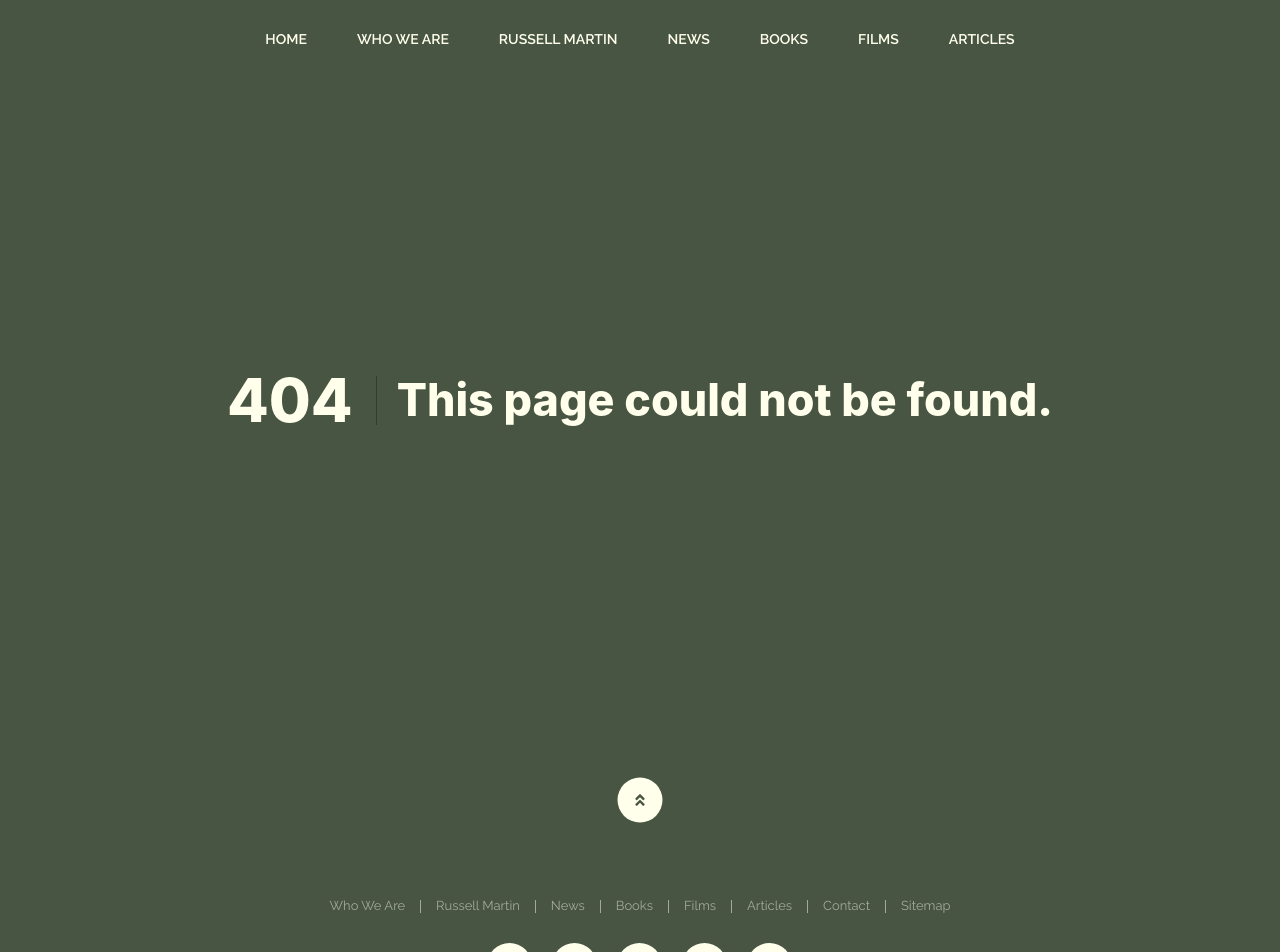
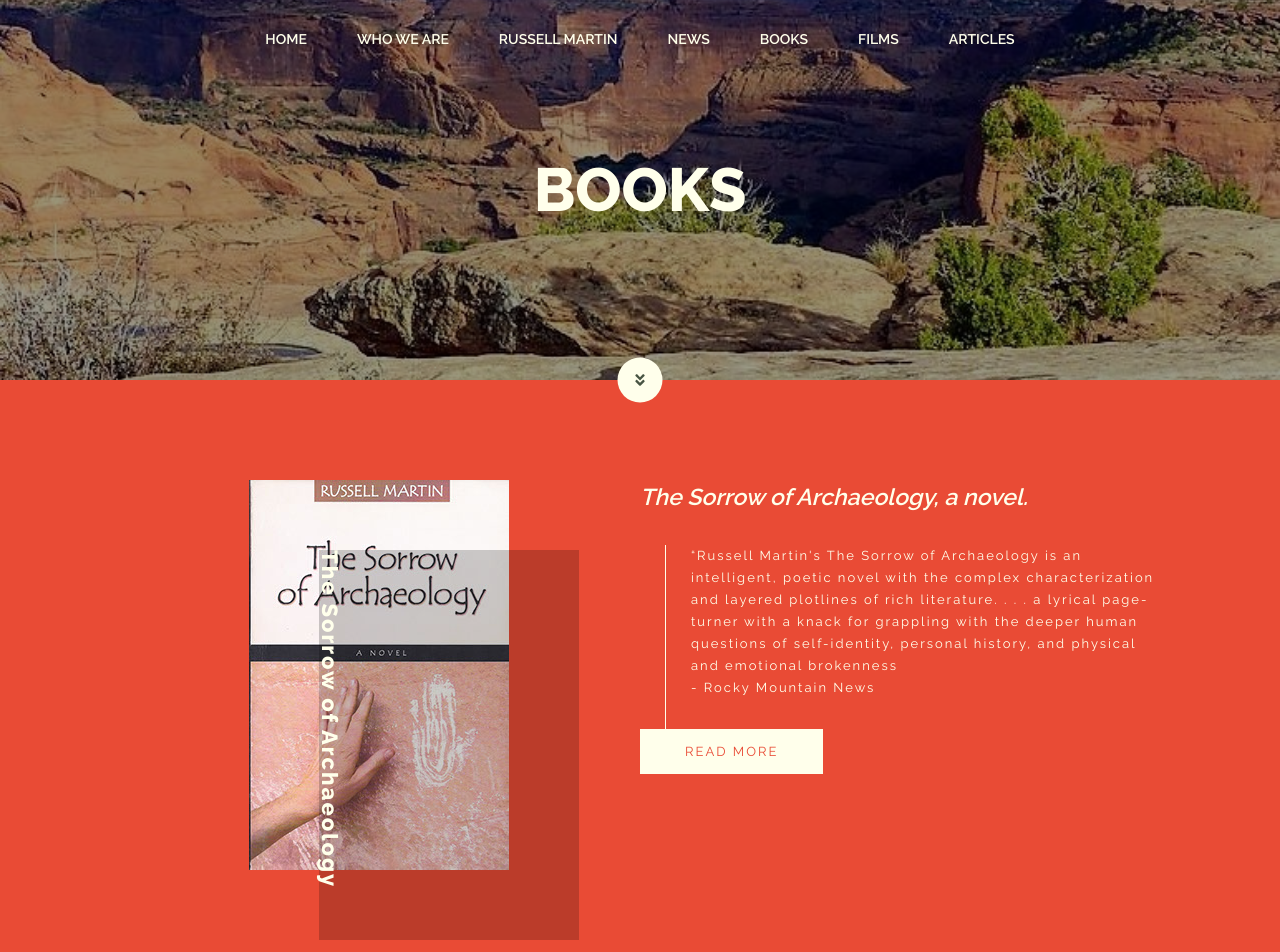
Before and after one commit to touficnabi/sayyesquickly, a Next.js app: page /books in a window 1280 px wide. Before the commit this address had no page. Shown: the top 952 px of the page. Built offline with nearby package versions, Linux system fonts and the light colour scheme.

Commit message:
wip books

```diff
--- a/component/News.js
+++ b/component/News.js
@@ -1,13 +1,11 @@
 import styles from '../styles/News.module.scss';
 
-const News = ({title, description, link, url}) => {
-
-    const newsExternalLink = link ? `<a href="${url}" target="_blank" rel="noopener noreferrer">${link}</a>` : ''
+const News = ({title, children}) => {
 
     return(
         <div className={styles.news_item}>
             <h3 className={styles.news_title}>{title}</h3>
-            <p className={styles.news_description}>{description} <span className={styles.news_external_link} dangerouslySetInnerHTML={{__html: newsExternalLink}}></span></p>
+            <p className={styles.news_description}>{children}</p>
         </div>
     )
 }
--- a/component/PortfolioItem.js
+++ b/component/PortfolioItem.js
@@ -3,20 +3,43 @@ import styles from '../styles/PortfolioItem.module.scss';
 import Image from 'next/image';
 import Link from 'next/link';
 
-const PortfolioItem = ({reversed, image, title, description, link, buttonText}) => {
+const PortfolioItem = ({reversed, book, name, image, children}) => {
+
+    if (book){
+        return(
+            <div className={ reversed ? `${styles.portfolio} ${styles.reversed}` : styles.portfolio} style={book? {padding: '100px 0', margin : '0'} : ''} >
+                <Container fluid className={styles.book}>
+                    <Row className="justify-content-center">
+                        <Col md={10}>
+                            <div className={styles.wrapper}>
+                                <div className={styles.portfolio__image}>
+                                    <div>
+                                        <Image src={image} alt={name} />
+                                        <div className={styles.book_name}><p>{name}</p></div>
+                                    </div>
+                                </div>
+                                <div className={styles.portfolio__info}>
+                                    {children}
+                                </div>
+                            </div>
+                        </Col>
+                    </Row>
+                </Container>
+            </div>
+        )
+    }
+
     return (
         <div className={ reversed ? `${styles.portfolio} ${styles.reversed}` : styles.portfolio}>
             <Container>
                 <Row className="justify-content-center">
-                    <Col md={9}>
+                    <Col md={10}>
                         <div className={styles.wrapper}>
                             <div className={styles.portfolio__image}>
-                                <Image src={image} />
+                                <Image src={image} alt={children[0].props.children} />
                             </div>
                             <div className={styles.portfolio__info}>
-                                <h4 className={styles.portfolio__title}>{title}</h4>
-                                <p className={styles.portfolio__description}>{description}</p>
-                                <Link href={link}><a className="button solid">{buttonText}</a></Link>
+                                {children}
                             </div>
                         </div>
                     </Col>
--- /dev/null
+++ b/pages/books.js
@@ -0,0 +1,41 @@
+import Head from 'next/head';
+import Link from 'next/link';
+import PageHero from '../component/PageHero';
+import PortfolioItem from '../component/PortfolioItem';
+import HeroImage from '../public/img/books-hero.jpeg';
+import book1 from '../public/img/book1.jpeg';
+import styles from '../styles/Books.module.scss'
+
+const Books = () => {
+    return(
+        <main>
+            <Head>
+                <title>Books by Russell Martin</title>
+            </Head>
+            <PageHero text="Books" image={HeroImage} />
+            <div className={styles.books}>
+                <PortfolioItem image={book1} book name="The Sorrow of Archaeology">
+                    <h4>The Sorrow of Archaeology, a novel.</h4>
+                    <p>“Russell Martin's The Sorrow of Archaeology is an intelligent, poetic novel with the complex characterization and layered plotlines of rich literature. . . . a lyrical page-turner with a knack for grappling with the deeper human questions of self-identity, personal history, and physical and emotional brokenness <br />- Rocky Mountain News</p>
+                    <Link href="/news"><a className="button solid">Read More</a></Link>
+                </PortfolioItem>
+                <PortfolioItem image={book1} book name="Picassos War" reversed>
+                    <h4>The Sorrow of Archaeology, a novel.</h4>
+                    <p>“Russell Martin's The Sorrow of Archaeology is an intelligent, poetic novel with the complex characterization and layered plotlines of rich literature. . . . a lyrical page-turner with a knack for grappling with the deeper human questions of self-identity, personal history, and physical and emotional brokenness <br />- Rocky Mountain News</p>
+                    <Link href="/news"><a className="button solid">Read More</a></Link>
+                </PortfolioItem>
+                <PortfolioItem image={book1} book >
+                    <h4>The Sorrow of Archaeology, a novel.</h4>
+                    <p>“Russell Martin's The Sorrow of Archaeology is an intelligent, poetic novel with the complex characterization and layered plotlines of rich literature. . . . a lyrical page-turner with a knack for grappling with the deeper human questions of self-identity, personal history, and physical and emotional brokenness <br />- Rocky Mountain News</p>
+                    <Link href="/news"><a className="button solid">Read More</a></Link>
+                </PortfolioItem>
+                <PortfolioItem image={book1} book reversed>
+                    <h4>The Sorrow of Archaeology, a novel.</h4>
+                    <p>“Russell Martin's The Sorrow of Archaeology is an intelligent, poetic novel with the complex characterization and layered plotlines of rich literature. . . . a lyrical page-turner with a knack for grappling with the deeper human questions of self-identity, personal history, and physical and emotional brokenness <br />- Rocky Mountain News</p>
+                    <Link href="/news"><a className="button solid">Read More</a></Link>
+                </PortfolioItem>
+            </div>
+        </main>
+    )
+}
+export default Books;
--- /dev/null
+++ b/styles/Books.module.scss
@@ -0,0 +1,7 @@
+@import 'variables';
+
+.books{
+    > div:nth-child(odd){
+        background-color: $red;
+    }
+}
--- a/styles/News.module.scss
+++ b/styles/News.module.scss
@@ -18,7 +18,7 @@
     }
 
     .news_description{
-        .news_external_link a{
+        a{
             color: $red;
             font-weight: 800;
         }
--- a/styles/PortfolioItem.module.scss
+++ b/styles/PortfolioItem.module.scss
@@ -4,6 +4,32 @@
     margin: 100px 0;
     &:first-of-type{ margin-top: 0; }
     &:last-of-type{ margin-bottom: 0; }
+
+    .book {
+        .portfolio__image{
+            > div{
+                display: flex;
+                position: relative;
+                > div { z-index: 9; } //image container div created by next/image
+                .book_name{
+                    position: absolute;
+                    width: 100%;
+                    height: 100%;
+                    background: transparentize($black, .8);
+                    z-index: 0;
+                    top: 70px;
+                    left: 70px;
+                    p{
+                        font-size: 22px;
+                        color: $beige;
+                        font-weight: 800;
+                        writing-mode: vertical-rl;
+                        text-orientation: mixed;
+                    }
+                }
+            }
+        }
+    }
 
     .wrapper{
         display: flex;
@@ -18,7 +44,7 @@
         }
 
         .portfolio__info{
-            .portfolio__title{
+            h4{
                 font-size: 23px;
                 font-style: italic;
                 font-weight: 600;
@@ -26,7 +52,7 @@
                 line-height: 1.5;
             }
 
-            .portfolio__description{
+            p{
                 margin: 30px 0 0 25px;
                 padding-left: 25px;
                 padding-bottom: 30px;
@@ -42,7 +68,7 @@
             .portfolio__info{
                 text-align: right;
 
-                .portfolio__description{
+                p{
                     margin: 30px 25px 0 0;
                     padding-right: 25px;
                     padding-bottom: 30px;
--- /dev/null
+++ b/styles/RussellMartin.module.scss
@@ -0,0 +1,26 @@
+@import 'variables';
+
+.russell{
+    background: $red;
+    .about_russell{
+        display: flex;
+
+
+        span{
+            position: relative;
+            flex-basis: 45%;
+            display: inline-flex;
+            align-items: flex-start;
+            height: 100%;
+
+            &:before{
+                content: attr(data-name);
+                position: absolute;
+            }
+        }
+
+        p{
+            flex-basis: 55%;
+        }
+    }
+}
```
Also changed, not shown: pages/news.js (+24 -9 lines), pages/russell-martin.js (+26 -0 lines), pages/who-we-are.js (+10 -2 lines), public/img/book1.jpeg (added), public/img/books-hero.jpeg (added).
